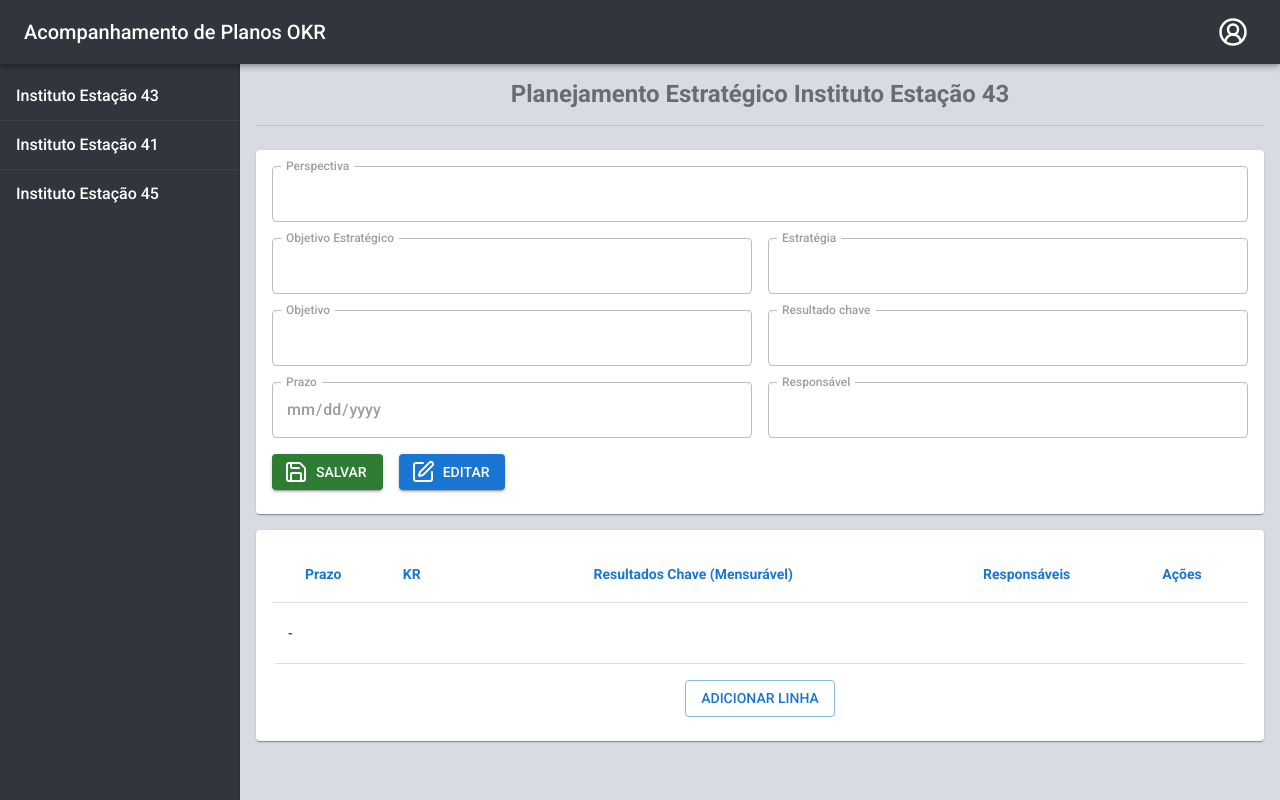
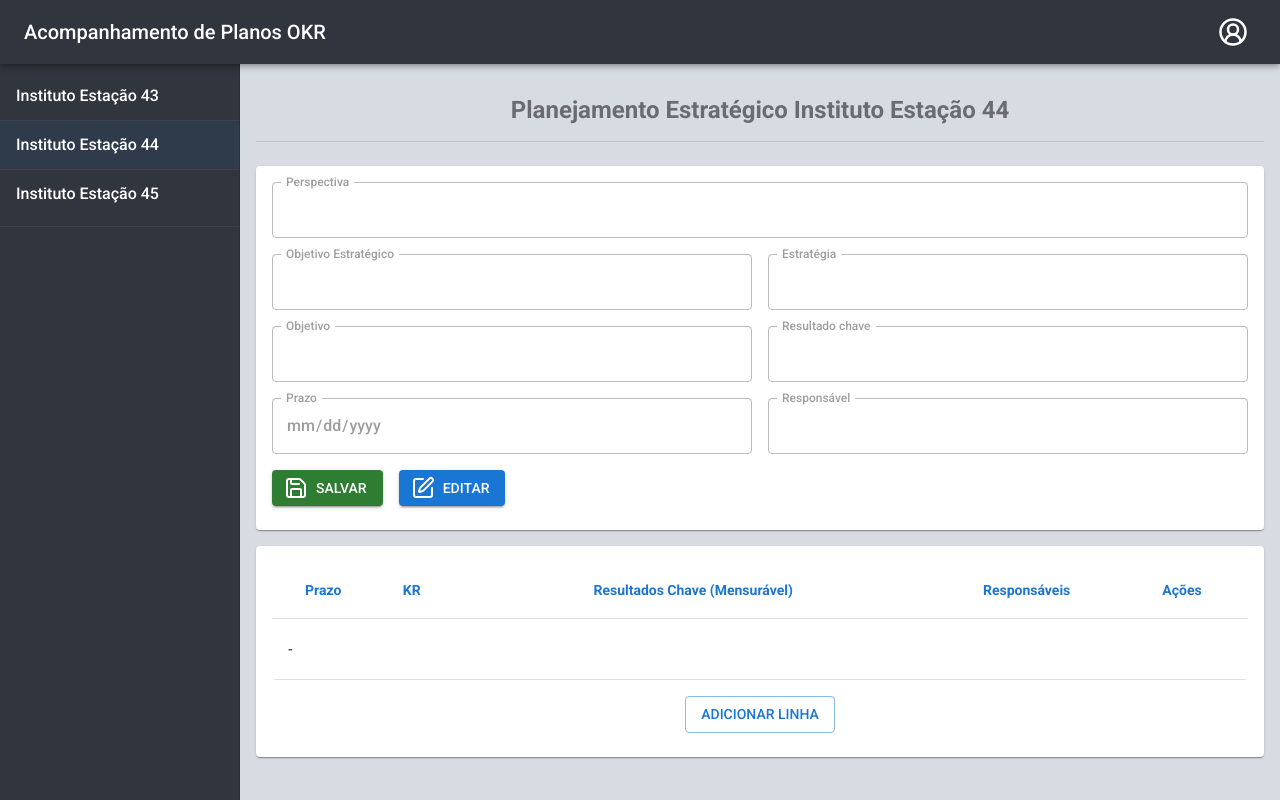
Before and after one commit to Mariahsth/opportunum, a React (Vite) app in the folder frontend-opportunum/: page /estacao44 in a window 1280 px wide. Built offline with nearby package versions, Linux system fonts and the light colour scheme; some icons are missing.

Commit message:
criando rotas

```diff
--- a/frontend-opportunum/package.json
+++ b/frontend-opportunum/package.json
@@ -16,7 +16,8 @@
     "@mui/material": "^7.3.1",
     "lucide-react": "^0.540.0",
     "react": "^19.1.1",
-    "react-dom": "^19.1.1"
+    "react-dom": "^19.1.1",
+    "react-router-dom": "^7.8.1"
   },
   "devDependencies": {
     "@eslint/js": "^9.33.0",
--- a/frontend-opportunum/src/App.tsx
+++ b/frontend-opportunum/src/App.tsx
@@ -1,19 +1,22 @@
 import { useState } from "react";
 import { Box, CssBaseline } from "@mui/material";
+import { BrowserRouter as Router, Routes, Route } from "react-router-dom";
 import Header from "./components/Header";
 import Sidebar from "./components/Sidebar";
 import Estacao43 from "./pages/Estacao43";
+import Estacao44 from "./pages/Estacao44";
 
 const drawerWidth = 240;
 
 export default function App() {
-  const [mobileOpen, setMobileOpen] = useState(false);
+  const [mobileOpen, setMobileOpen] = useState<boolean>(false);
 
   const handleDrawerToggle = () => {
     setMobileOpen((prev) => !prev);
   };
 
   return (
+    <Router>
       <Box sx={{ display: "flex" }}>
         <CssBaseline />
         <Header handleDrawerToggle={handleDrawerToggle} />
@@ -22,17 +25,22 @@ export default function App() {
           handleDrawerToggle={handleDrawerToggle}
           drawerWidth={drawerWidth}
         />
-
         <Box
           component="main"
           sx={{
+            flexGrow: 1,
             width: { xs: "100%", sm: `calc(100% - ${drawerWidth}px)` },
+            mt: 2,
+            p: 2,
           }}
         >
-        <Estacao43
-
-        />
+          <Routes>
+            <Route path="/" element={<Estacao43 />} />
+            <Route path="/estacao43" element={<Estacao43 />} />
+            <Route path="/estacao44" element={<Estacao44 />} />
+          </Routes>
         </Box>
       </Box>
+    </Router>
   );
 }
--- a/frontend-opportunum/src/components/Sidebar.tsx
+++ b/frontend-opportunum/src/components/Sidebar.tsx
@@ -7,28 +7,44 @@ import {
   ListItemText,
   Box,
   Divider,
+  IconButton,
+  Tooltip,
 } from "@mui/material";
+import AddCircleOutlineIcon from "@mui/icons-material/AddCircleOutline";
 import React from "react";
+import { Link, useLocation } from "react-router-dom";
 import type { SidebarProps } from "../interface/SidebarProps";
 
+// páginas de exemplo -> depois fazer dinamico
+const paginasDisponiveis = [
+  { name: "Instituto Estação 43", path: "/estacao43" },
+  { name: "Instituto Estação 44", path: "/estacao44" },
+  { name: "Instituto Estação 45", path: "/planilha/45" },
+];
 
+// perfil atual (mock por enquanto) - depois passar isso via Context/Auth
+const userRole: "master" | "admin" | "assistant" = "master";
 
-const paginasDisponiveis=['Instituto Estação 43', 'Instituto Estação 41', 'Instituto Estação 45']
 export default function Sidebar({
   mobileOpen,
   handleDrawerToggle,
   drawerWidth,
 }: SidebarProps) {
+  const location = useLocation();
 
   const drawerContent = (
     <div>
       <Toolbar />
       <List>
-        {paginasDisponiveis.map((text, index, array) => (
-          <React.Fragment key={index}>
+        {paginasDisponiveis.map((page, index, array) => (
+          <React.Fragment key={page.path}>
             <ListItem disablePadding>
-              <ListItemButton>
-                <ListItemText primary={text} />
+              <ListItemButton
+                component={Link}
+                to={page.path}
+                selected={location.pathname === page.path}
+              >
+                <ListItemText primary={page.name} />
               </ListItemButton>
             </ListItem>
 
@@ -37,6 +53,28 @@ export default function Sidebar({
             )}
           </React.Fragment>
         ))}
+
+        {/* Botão de adicionar planilha (apenas Master vê) */}
+        {userRole === "master" && (
+          <>
+            <Divider
+              sx={{ my: 1, backgroundColor: "rgba(255, 255, 255, 0.1)" }}
+            />
+            <ListItem disablePadding sx={{ justifyContent: "center" }}>
+              <Tooltip title="Criar nova planilha">
+                <IconButton
+                  color="inherit"
+                  onClick={() => {
+                    // futuramente: abre modal ou redireciona para página de criação
+                    alert("Criar nova planilha");
+                  }}
+                >
+                  <AddCircleOutlineIcon fontSize="large" color="primary" />
+                </IconButton>
+              </Tooltip>
+            </ListItem>
+          </>
+        )}
       </List>
     </div>
   );
--- a/frontend-opportunum/src/pages/Estacao43.tsx
+++ b/frontend-opportunum/src/pages/Estacao43.tsx
@@ -12,7 +12,7 @@ import CustomTable from "../components/CustomTable";
 
 export default function Estacao43() {
   return (
-    <Box sx={{p: 2,}}>
+    <Box >
       <Toolbar />
       <Typography variant="h2" sx={{ textAlign: "center", mb: 2 }}>
         Planejamento Estratégico Instituto Estação 43
--- /dev/null
+++ b/frontend-opportunum/src/pages/Estacao44.tsx
@@ -0,0 +1,35 @@
+import {
+    Box,
+    Toolbar,
+    Card,
+    CardContent,
+    Typography,
+    Divider,
+  } from "@mui/material";
+
+  import Form from "../components/Form";
+  import CustomTable from "../components/CustomTable";
+
+  export default function Estacao44() {
+    return (
+      <Box >
+        <Toolbar />
+        <Typography variant="h2" sx={{ textAlign: "center", mb: 2 }}>
+          Planejamento Estratégico Instituto Estação 44
+        </Typography>
+        <Divider sx={{ backgroundColor: "rgba(255, 255, 255, 0.1)", mb: 3 }} />
+
+        <Card>
+          <CardContent>
+            <Form />
+          </CardContent>
+        </Card>
+
+        <Card sx={{ mt: 2 }}>
+          <CardContent>
+            <CustomTable />
+          </CardContent>
+        </Card>
+      </Box>
+    );
+  }
```
Also changed, not shown: 1 other file (tests, documents, lock files or other folders). Lines whose indentation alone changed are shown as unchanged.
